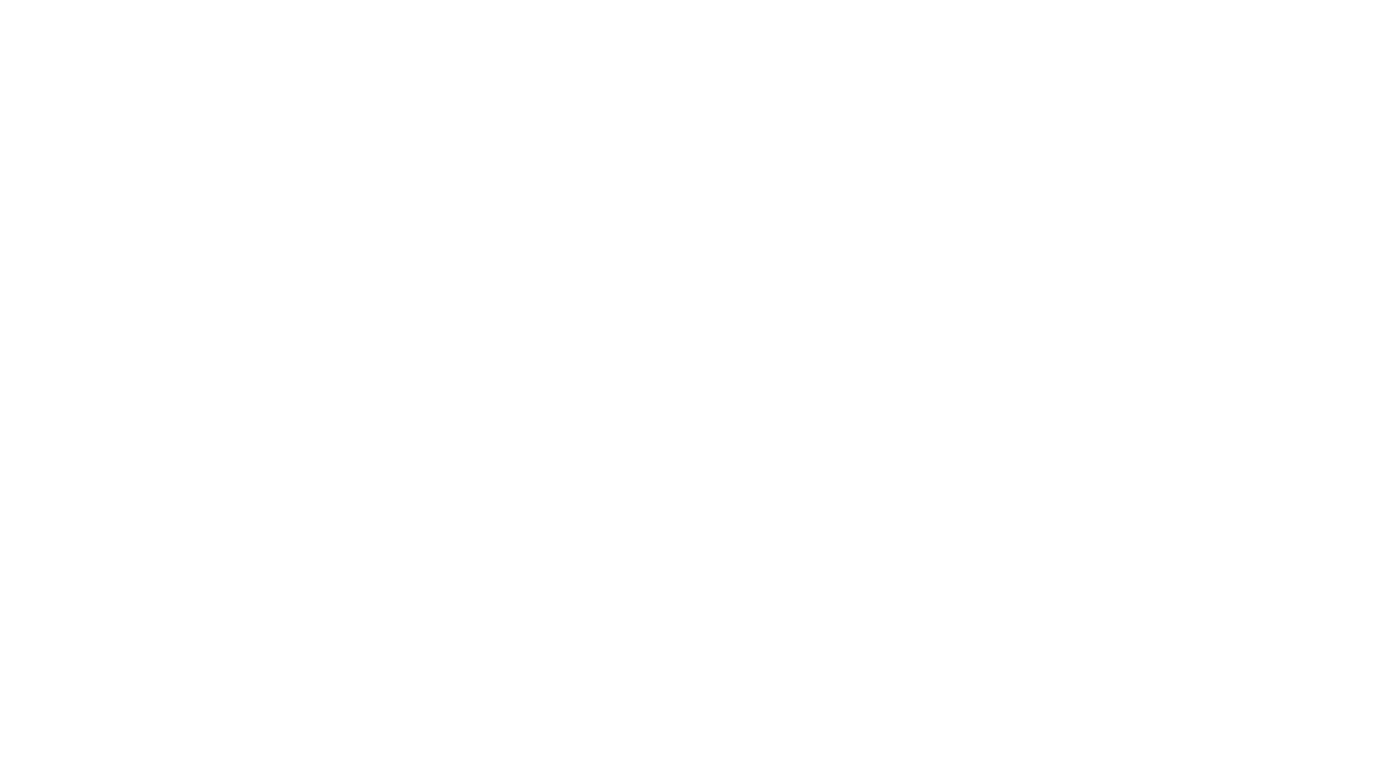
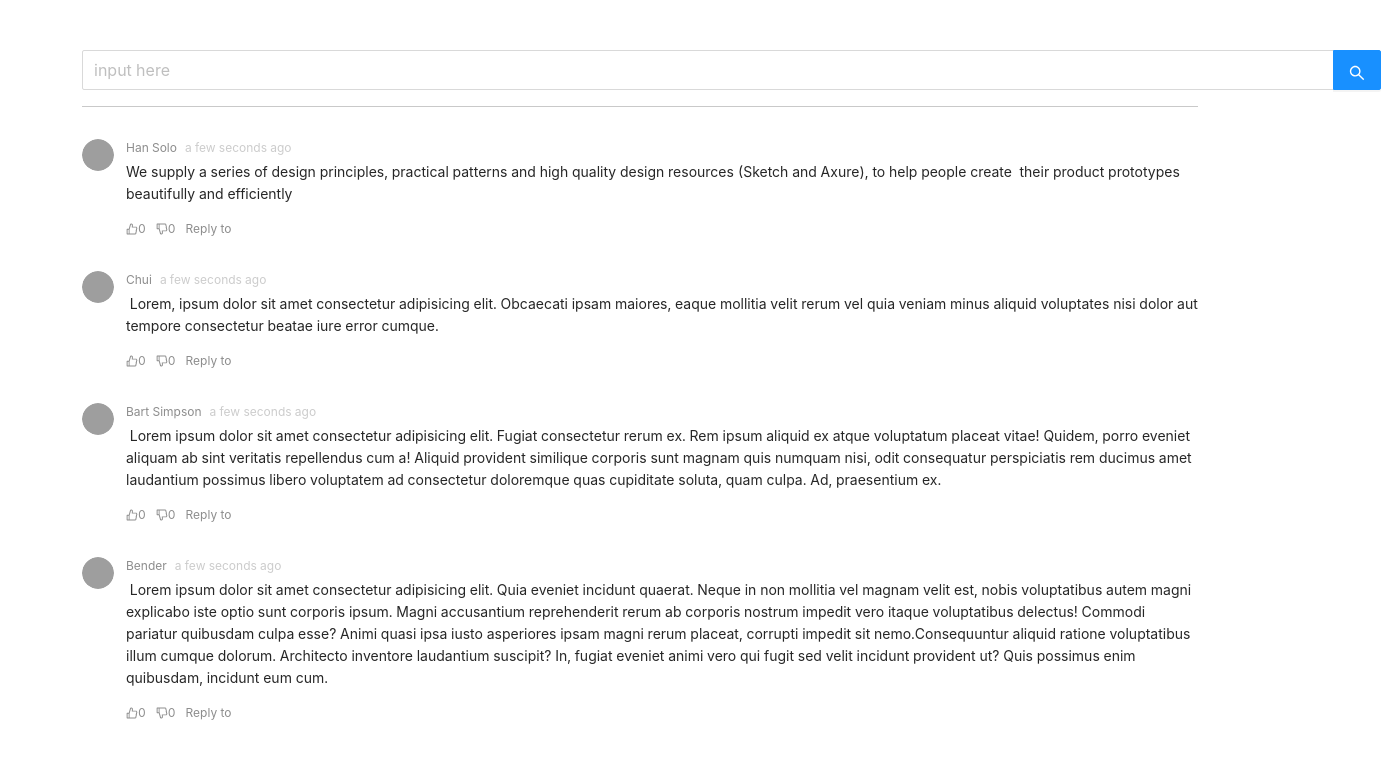
Before and after one commit to SlavaSvirov/interview, a React (Create React App) app in the folder frontend/: page / in a window 1280 px wide. Shown: the top 758 px of the page, 1382 px wide, since content can reach past the window. Built offline with nearby package versions, Linux system fonts and the light colour scheme; grey boxes are pictures that could not be loaded.

Commit message:
add MainPage layout

```diff
--- a/frontend/package.json
+++ b/frontend/package.json
@@ -6,6 +6,7 @@
     "@testing-library/jest-dom": "^5.12.0",
     "@testing-library/react": "^11.2.7",
     "@testing-library/user-event": "^12.8.3",
+    "antd": "^4.16.1",
     "react": "^17.0.2",
     "react-dom": "^17.0.2",
     "react-scripts": "4.0.3",
--- a/frontend/public/index.html
+++ b/frontend/public/index.html
@@ -9,7 +9,12 @@
       name="description"
       content="Web site created using create-react-app"
     />
-
+    <link
+      href="https://cdn.jsdelivr.net/npm/bootstrap@5.0.1/dist/css/bootstrap.min.css"
+      rel="stylesheet"
+      integrity="sha384-+0n0xVW2eSR5OomGNYDnhzAbDsOXxcvSN1TPprVMTNDbiYZCxYbOOl7+AMvyTG2x"
+      crossorigin="anonymous"
+    />
     <title>Interviews</title>
   </head>
   <body>
--- a/frontend/src/App.js
+++ /dev/null
@@ -1,5 +0,0 @@
-function App() {
-  return <div></div>;
-}
-
-export default App;
--- /dev/null
+++ b/frontend/src/App.jsx
@@ -0,0 +1,42 @@
+import MainPage from './components/MainPage/MainPage';
+import Reviews from './components/Reviews/Reviews';
+const data = [
+  {
+    author: 'Han Solo',
+    avatar: 'https://zos.alipayobjects.com/rmsportal/ODTLcjxAfvqbxHnVXCYX.png',
+    review:
+      'We supply a series of design principles, practical patterns and high quality design resources (Sketch and Axure), to help people create  their product prototypes beautifully and efficiently',
+  },
+  {
+    author: 'Chui',
+    avatar: 'https://zos.alipayobjects.com/rmsportal/ODTLcjxAfvqbxHnVXCYX.png',
+    review:
+      ' Lorem, ipsum dolor sit amet consectetur adipisicing elit. Obcaecati ipsam maiores, eaque mollitia velit rerum vel quia veniam minus aliquid voluptates nisi dolor aut tempore consectetur beatae iure error cumque.',
+  },
+  {
+    author: 'Bart Simpson',
+    avatar: 'https://zos.alipayobjects.com/rmsportal/ODTLcjxAfvqbxHnVXCYX.png',
+    review:
+      ' Lorem ipsum dolor sit amet consectetur adipisicing elit. Fugiat consectetur rerum ex. Rem ipsum aliquid ex atque voluptatum placeat vitae! Quidem, porro eveniet aliquam ab sint veritatis repellendus cum a! Aliquid provident similique corporis sunt magnam quis numquam nisi, odit consequatur perspiciatis rem ducimus amet laudantium possimus libero voluptatem ad consectetur doloremque quas cupiditate soluta, quam culpa. Ad, praesentium ex.',
+  },
+  {
+    author: 'Bender',
+    avatar: 'https://zos.alipayobjects.com/rmsportal/ODTLcjxAfvqbxHnVXCYX.png',
+    review:
+      ' Lorem ipsum dolor sit amet consectetur adipisicing elit. Quia eveniet incidunt quaerat. Neque in non mollitia vel magnam velit est, nobis voluptatibus autem magni explicabo iste optio sunt corporis ipsum. Magni accusantium reprehenderit rerum ab corporis nostrum impedit vero itaque voluptatibus delectus! Commodi pariatur quibusdam culpa esse? Animi quasi ipsa iusto asperiores ipsam magni rerum placeat, corrupti impedit sit nemo.Consequuntur aliquid ratione voluptatibus illum cumque dolorum. Architecto inventore laudantium suscipit? In, fugiat eveniet animi vero qui fugit sed velit incidunt provident ut? Quis possimus enim quibusdam, incidunt eum cum.',
+  },
+];
+
+function App() {
+  return (
+    <div className="container">
+      <MainPage />
+      <hr />
+      {data.map((review) => {
+        return <Reviews key={review.author} review={review} />;
+      })}
+    </div>
+  );
+}
+
+export default App;
--- /dev/null
+++ b/frontend/src/components/MainPage/MainPage.jsx
@@ -0,0 +1,67 @@
+import styles from './MainPage.module.css';
+import React, { useState } from 'react';
+import { Input, AutoComplete } from 'antd';
+
+function getRandomInt(max, min = 0) {
+  return Math.floor(Math.random() * (max - min + 1)) + min; // eslint-disable-line no-mixed-operators
+}
+
+const searchResult = (query) =>
+  new Array(getRandomInt(5))
+    .join('.')
+    .split('.')
+    .map((_, idx) => {
+      const category = `${query}${idx}`;
+      return {
+        value: category,
+        label: (
+          <div
+            style={{
+              display: 'flex',
+              justifyContent: 'space-between',
+            }}
+          >
+            <span>
+              Found {query} on{' '}
+              <a
+                href={`https://s.taobao.com/search?q=${query}`}
+                target="_blank"
+                rel="noopener noreferrer"
+              >
+                {category}
+              </a>
+            </span>
+            <span>{getRandomInt(200, 100)} results</span>
+          </div>
+        ),
+      };
+    });
+
+const MainPage = () => {
+  const [options, setOptions] = useState([]);
+
+  const handleSearch = (value) => {
+    setOptions(value ? searchResult(value) : []);
+  };
+
+  const onSelect = (value) => {
+    console.log('onSelect', value);
+  };
+
+  return (
+    <AutoComplete
+      dropdownMatchSelectWidth={252}
+      style={{
+        width: 1300,
+        marginTop: 50,
+      }}
+      options={options}
+      onSelect={onSelect}
+      onSearch={handleSearch}
+    >
+      <Input.Search size="large" placeholder="input here" enterButton />
+    </AutoComplete>
+  );
+};
+
+export default MainPage;
--- /dev/null
+++ b/frontend/src/components/Reviews/Reviews.jsx
@@ -0,0 +1,61 @@
+import React, { createElement, useState } from 'react';
+import { Comment, Tooltip, Avatar } from 'antd';
+import moment from 'moment';
+import {
+  DislikeOutlined,
+  LikeOutlined,
+  DislikeFilled,
+  LikeFilled,
+} from '@ant-design/icons';
+
+const Reviews = ({ review }) => {
+  const [likes, setLikes] = useState(0);
+  const [dislikes, setDislikes] = useState(0);
+  const [action, setAction] = useState(null);
+
+  const like = () => {
+    setLikes(1);
+    setDislikes(0);
+    setAction('liked');
+  };
+
+  const dislike = () => {
+    setLikes(0);
+    setDislikes(1);
+    setAction('disliked');
+  };
+
+  const actions = [
+    <Tooltip key="comment-basic-like" title="Like">
+      <span onClick={like}>
+        {createElement(action === 'liked' ? LikeFilled : LikeOutlined)}
+        <span className="comment-action">{likes}</span>
+      </span>
+    </Tooltip>,
+    <Tooltip key="comment-basic-dislike" title="Dislike">
+      <span onClick={dislike}>
+        {React.createElement(
+          action === 'disliked' ? DislikeFilled : DislikeOutlined
+        )}
+        <span className="comment-action">{dislikes}</span>
+      </span>
+    </Tooltip>,
+    <span key="comment-basic-reply-to">Reply to</span>,
+  ];
+
+  return (
+    <Comment
+      actions={actions}
+      author={<a>{review.author}</a>}
+      avatar={<Avatar src={review.avatar} alt="Han Solo" />}
+      content={<p>{review.review}</p>}
+      datetime={
+        <Tooltip title={moment().format('YYYY-MM-DD HH:mm:ss')}>
+          <span>{moment().fromNow()}</span>
+        </Tooltip>
+      }
+    />
+  );
+};
+
+export default Reviews;
--- a/frontend/src/index.js
+++ b/frontend/src/index.js
@@ -1,6 +1,7 @@
 import React from 'react';
 import ReactDOM from 'react-dom';
 import './index.css';
+import 'antd/dist/antd.css';
 import App from './App';
 
 ReactDOM.render(
```
Also changed, not shown: frontend/src/components/MainPage/MainPage.module.css (added), 1 other file (tests, documents, lock files or other folders).
